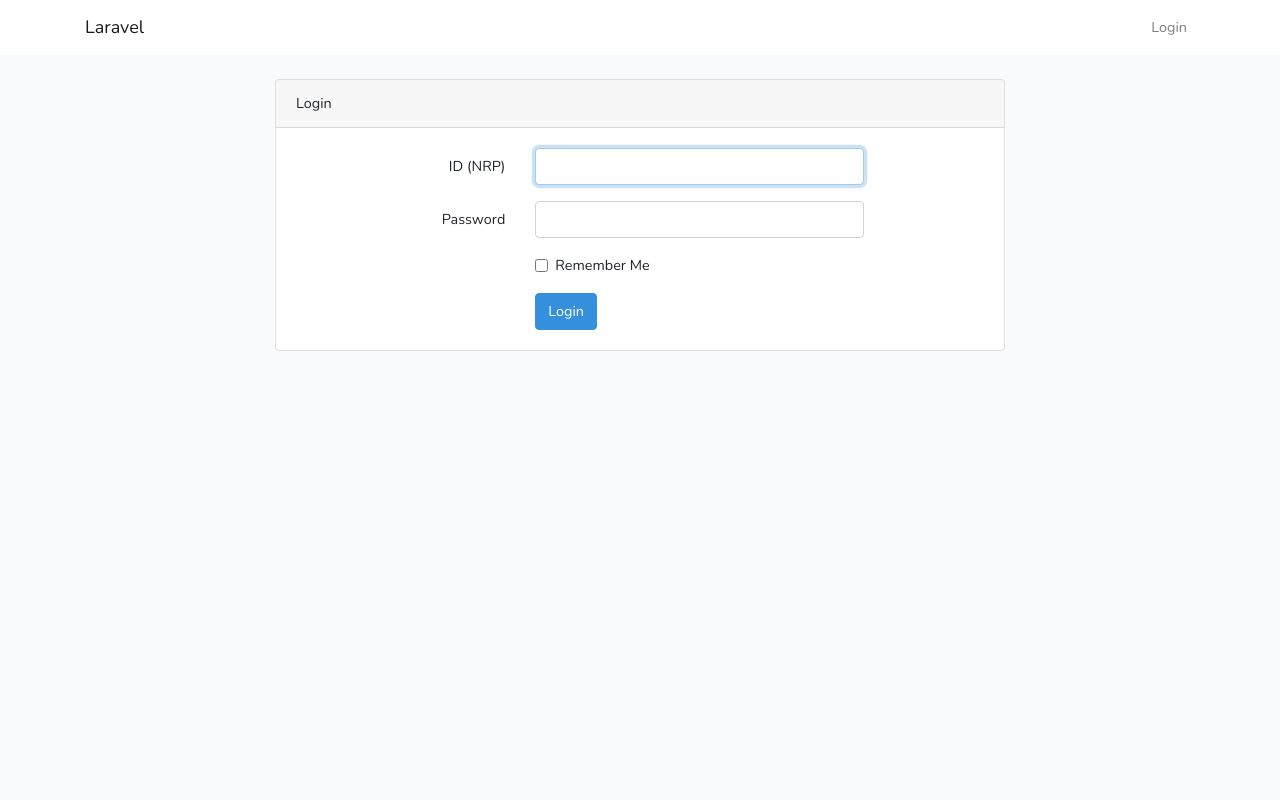
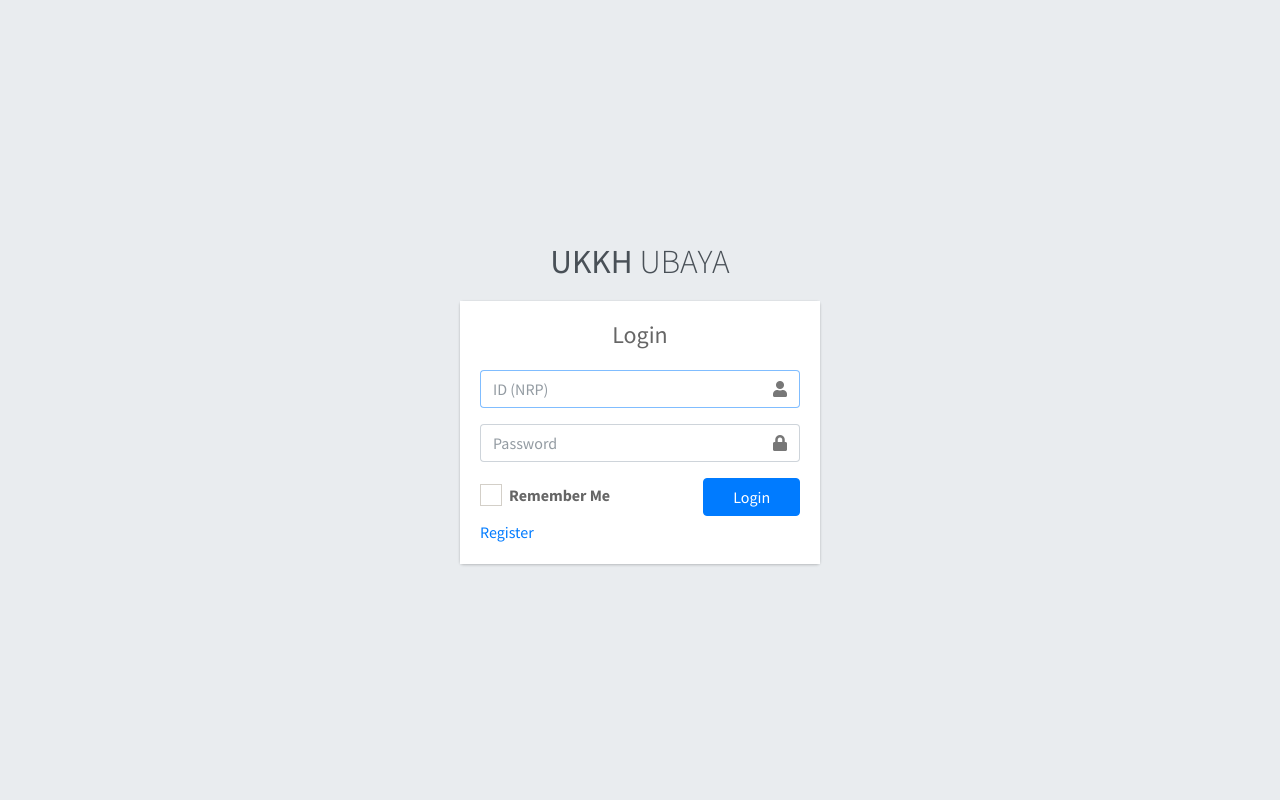
Before and after one commit to gdwisnusetiawan/ukkhubayaweb, a Laravel app: template resources/views/auth/login.blade.php in a window 1280 px wide. Run offline with Laravel 8, Linux system fonts and the light colour scheme; the template is opened without the code that fills it, so the values that code supplies are empty; style sheets or scripts are compiled from the project's sources; some libraries are stand-ins or nearby versions.

Commit message:
change login layout using adminlte layout

```diff
--- a/resources/views/auth/login.blade.php
+++ b/resources/views/auth/login.blade.php
@@ -1,73 +1,81 @@
-@extends('layouts.app')
+@extends('layouts.master')
+
+@push('css')
+  <!-- icheck bootstrap -->
+  <link rel="stylesheet" href="{{ asset('admin-lte/plugins/icheck-bootstrap/icheck-bootstrap.min.css') }}">
+@endpush
+
+@section('body-class', 'login-page')
 
 @section('content')
-<div class="container">
-    <div class="row justify-content-center">
-        <div class="col-md-8">
+<div class="login-box">
+  <div class="login-logo">
+    <a href="{{ route('home') }}"><b>UKKH</b> UBAYA</a>
+  </div>
+  <!-- /.login-logo -->
   <div class="card">
-                <div class="card-header">{{ __('Login') }}</div>
+    <div class="card-body login-card-body">
+      <h4 class="login-box-msg">{{ __('Login') }}</h4>
 
-                <div class="card-body">
-                    <form method="POST" action="{{ route('login') }}">
+      <form action="{{ route('login') }}" method="post">
         @csrf
 
-                        <div class="form-group row">
-                            <label for="id" class="col-md-4 col-form-label text-md-right">{{ __('ID (NRP)') }}</label>
-
-                            <div class="col-md-6">
-                                <input id="id" type="text" class="form-control @error('id') is-invalid @enderror" name="id" value="{{ old('id') }}" required autocomplete="id" autofocus>
-
+        <div class="input-group mb-3">
+          <input id="id" type="text" class="form-control @error('id') is-invalid @enderror" name="id" value="{{ old('id') }}" required autocomplete="id" autofocus placeholder="ID (NRP)">
+          <div class="input-group-append">
+            <div class="input-group-text">
+              <span class="fas fa-user"></span>
+            </div>
+          </div>
           @error('id')
             <span class="invalid-feedback" role="alert">
               <strong>{{ $message }}</strong>
             </span>
           @enderror
         </div>
+        <div class="input-group mb-3">
+          <input id="password" type="password" class="form-control @error('password') is-invalid @enderror" name="password" required autocomplete="current-password" placeholder="Password">
+          <div class="input-group-append">
+            <div class="input-group-text">
+              <span class="fas fa-lock"></span>
             </div>
-
-                        <div class="form-group row">
-                            <label for="password" class="col-md-4 col-form-label text-md-right">{{ __('Password') }}</label>
-
-                            <div class="col-md-6">
-                                <input id="password" type="password" class="form-control @error('password') is-invalid @enderror" name="password" required autocomplete="current-password">
-
+          </div>
           @error('password')
             <span class="invalid-feedback" role="alert">
               <strong>{{ $message }}</strong>
             </span>
           @enderror
         </div>
-                        </div>
-
-                        <div class="form-group row">
-                            <div class="col-md-6 offset-md-4">
-                                <div class="form-check">
-                                    <input class="form-check-input" type="checkbox" name="remember" id="remember" {{ old('remember') ? 'checked' : '' }}>
-
-                                    <label class="form-check-label" for="remember">
+        <div class="row">
+          <div class="col-8">
+            <div class="icheck-primary">
+              <input type="checkbox" name="remember" id="remember" {{ old('remember') ? 'checked' : '' }}>
+              <label for="remember">
                 {{ __('Remember Me') }}
               </label>
             </div>
           </div>
+          <!-- /.col -->
+          <div class="col-4">
+            <button type="submit" class="btn btn-primary btn-block">{{ __('Login') }}</button>
           </div>
+          <!-- /.col -->
+        </div>
+      </form>
 
-                        <div class="form-group row mb-0">
-                            <div class="col-md-8 offset-md-4">
-                                <button type="submit" class="btn btn-primary">
-                                    {{ __('Login') }}
-                                </button>
-
+      <p class="mb-1">
         @if (Route::has('password.request'))
-                                    <a class="btn btn-link" href="{{ route('password.request') }}">
+          <a href="{{ route('password.request') }}">
             {{ __('Forgot Your Password?') }}
           </a>
         @endif
+      </p>
+      <p class="mb-0">
+        <a href="{{ route('register') }}" class="text-center">{{ __('Register') }}</a>
+      </p>
+    </div>
+    <!-- /.login-card-body -->
   </div>
 </div>
-                    </form>
-                </div>
-            </div>
-        </div>
-    </div>
-</div>
+<!-- /.login-box -->
 @endsection
--- a/resources/views/layouts/master.blade.php
+++ b/resources/views/layouts/master.blade.php
@@ -26,7 +26,10 @@
 
   @stack('css')
 </head>
-<body class="hold-transition sidebar-mini">
+<body class="hold-transition sidebar-mini @yield('body-class')">
+@guest
+  @yield('content')
+@else
 <div class="wrapper">
   @include('layouts.navbar')
 
@@ -43,6 +46,7 @@
   @include('layouts.footer')
 </div>
 <!-- ./wrapper -->
+@endguest
 
 <!-- REQUIRED SCRIPTS -->
 
```
Also changed, not shown: resources/views/auth/login2.blade.php (added, +73 -0 lines). Lines whose indentation alone changed are shown as unchanged.
